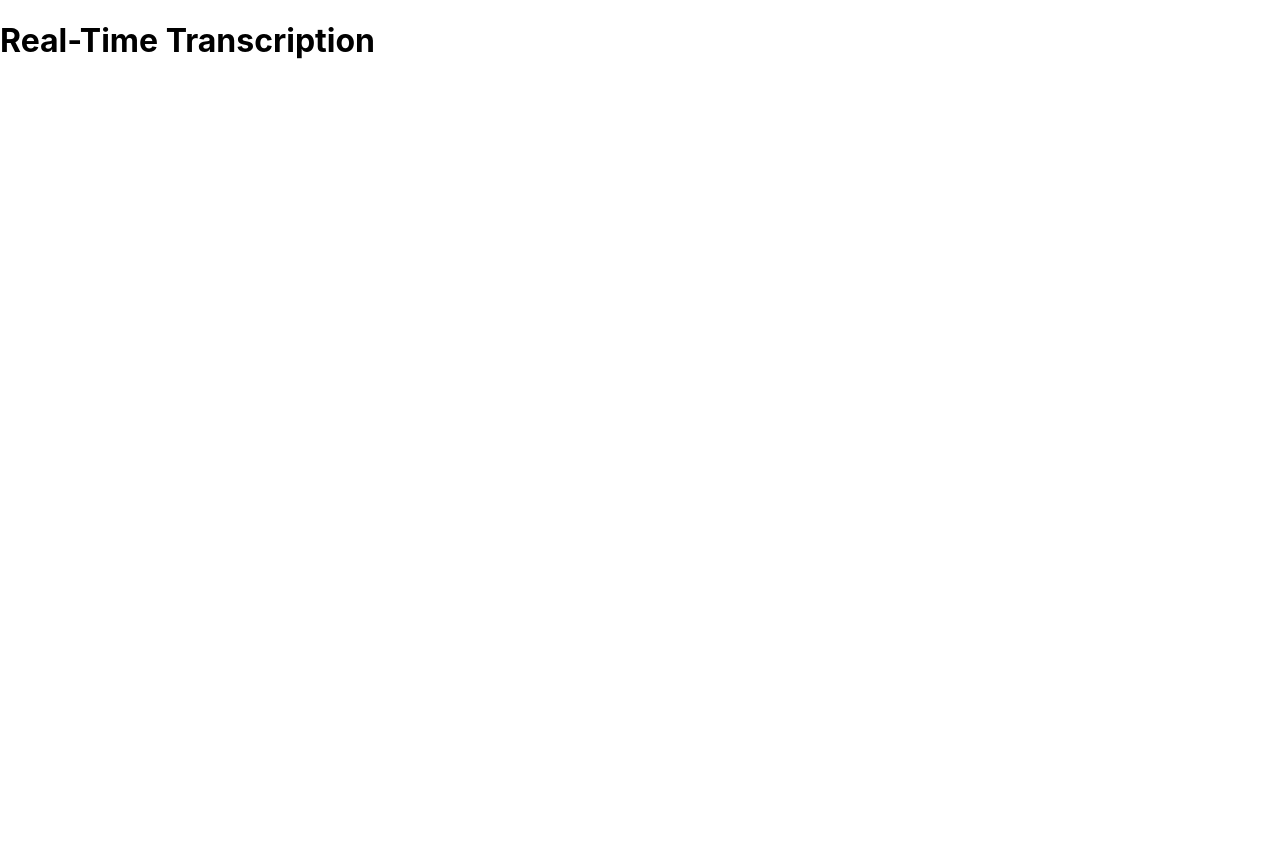
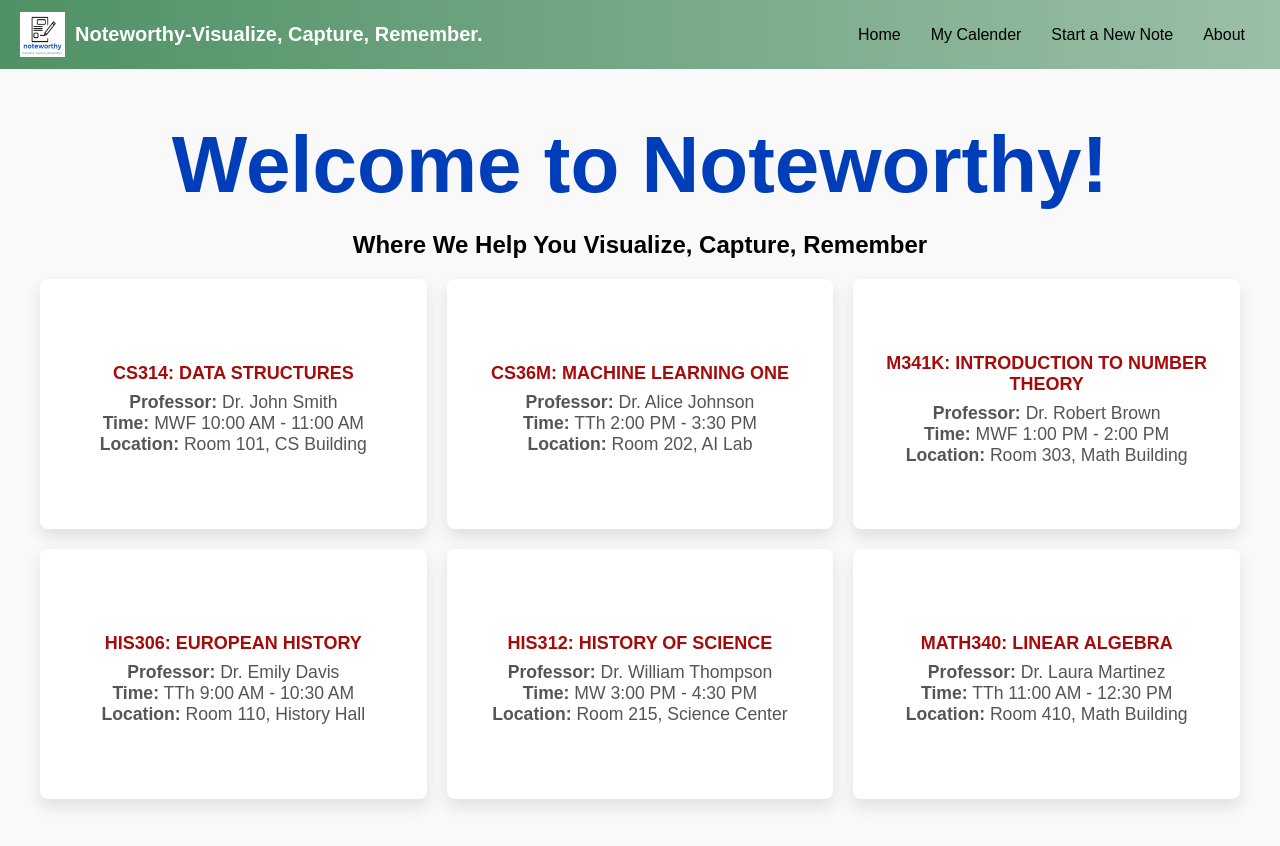
Before and after one commit to arushisharmaa/stanford-tree-hacks-, a React (Create React App) app in the folder frontend/: page / in a window 1280 px wide. Shown: the top 846 px of the page. Before the commit the page ends 800 px from the top, so only its background shows below. Built offline with nearby package versions, Linux system fonts and the light colour scheme; no server answers.

Commit message:
home page and notepage setup

```diff
--- a/frontend/src/App.css
+++ b/frontend/src/App.css
@@ -1,38 +1,62 @@
-.App {
-  text-align: center;
+/* 🌟 Global Styles */
+* {
+  margin: 0;
+  padding: 0;
+  box-sizing: border-box;
+  font-family: "Poppins", sans-serif;
 }
 
-.App-logo {
-  height: 40vmin;
-  pointer-events: none;
+body {
+  background: #f7f8fc;
 }
 
-@media (prefers-reduced-motion: no-preference) {
-  .App-logo {
-    animation: App-logo-spin infinite 20s linear;
-  }
+/* 🏡 Navbar Styling */
+.navbar {
+  display: flex;
+  justify-content: space-between;
+  align-items: center;
+  background: linear-gradient(to right, #4F9165, #9bbfa7);
+  padding: 12px 20px;
+  box-shadow: 0px 4px 8px rgba(0, 0, 0, 0.1);
 }
 
-.App-header {
-  background-color: #282c34;
-  min-height: 100vh;
+/* 🌟 Logo & Text */
+.logo-container {
   display: flex;
-  flex-direction: column;
   align-items: center;
-  justify-content: center;
-  font-size: calc(10px + 2vmin);
-  color: white;
 }
 
-.App-link {
-  color: #61dafb;
+.logo {
+  height: 45px;
+  width: 45px;
+  margin-right: 10px;
 }
 
-@keyframes App-logo-spin {
-  from {
-    transform: rotate(0deg);
-  }
-  to {
-    transform: rotate(360deg);
-  }
+.logo:hover {
+  transform: scale(1.1);
 }
+
+.logo-text {
+  font-size: 20px;
+  font-weight: 600;
+  color: #fff;
+}
+
+.nav-links {
+  display: flex;
+  list-style: none;
+}
+
+.nav-link {
+  text-decoration: none;
+  color: #000000;
+  font-size: 16px;
+  font-weight: 500;
+  margin: 0 15px;
+  transition: all 0.3s ease-in-out;
+}
+
+.nav-link:hover {
+  text-decoration: underline;
+  font-weight: 600;
+}
--- a/frontend/src/App.js
+++ b/frontend/src/App.js
@@ -1,6 +1,10 @@
-// src/App.js
 import React, { useState, useEffect } from 'react';
+import { BrowserRouter as Router, Route, Routes, Link } from 'react-router-dom';
+import WelcomePage from './WelcomePage';
+import StudentView from './StudentView';
 import io from 'socket.io-client';
+import './App.css';  // Import CSS for styling
+import logo from './assets/logo.png';  // Import your logo
 
 const socket = io('http://localhost:9002');
 
@@ -18,10 +22,28 @@ function App() {
   }, []);
 
   return (
-    <div className="App">
-      <h1>Real-Time Transcription</h1>
-      <p>{transcription}</p>
-    </div>
+    <Router>
+      <div className="app-container">
+        <nav className="navbar">
+          <div className="logo-container">
+            <img src={logo} alt="App Logo" className="logo" />
+            <span className="logo-text">Noteworthy-Visualize, Capture, Remember.</span>
+          </div>
+          <ul className="nav-links">
+            <li><Link to="/" className="nav-link">Home</Link></li>
+            <li><Link to="/student-view" className="nav-link">My Calender</Link></li>
+            <li><Link to="/student-view" className="nav-link">Start a New Note</Link></li>
+            <li><Link to="/about" className="nav-link">About</Link></li>
+          </ul>
+        </nav>
+
+        <Routes>
+          <Route path="/" element={<WelcomePage />} />
+          <Route path="/student-view" element={<StudentView />} />
+          {/* Add more routes if needed */}
+        </Routes>
+      </div>
+    </Router>
   );
 }
 
--- /dev/null
+++ b/frontend/src/StudentView.css
@@ -0,0 +1,104 @@
+/* Full-page styling */
+* {
+    margin: 0;
+    padding: 0;
+    box-sizing: border-box;
+  }
+
+  body, html {
+    width: 100%;
+    height: 100%;
+    font-family: Arial, sans-serif;
+    background-color: #f9f9f9;
+  }
+
+  .cornell-container {
+    display: flex;
+    flex-direction: column;
+    height: 100vh;
+    padding: 20px;
+  }
+
+  /* Header Section */
+  .cornell-header {
+    display: flex;
+    justify-content: space-between;
+    align-items: center;
+    background: #0077b6;
+    padding: 15px;
+    border-radius: 8px;
+    margin-bottom: 15px;
+  }
+
+  .header-input {
+    flex: 1;
+    margin: 0 10px;
+    padding: 10px;
+    font-size: 16px;
+    border: none;
+    border-radius: 5px;
+    outline: none;
+  }
+
+  /* Main body layout */
+  .cornell-body {
+    display: flex;
+    flex: 1;
+    gap: 20px;
+  }
+
+  /* Image Carousel (Left Column) */
+  .cornell-left-column {
+    width: 30%;
+    display: flex;
+    flex-direction: column;
+  }
+
+  .carousel-slide {
+    display: flex;
+    justify-content: center;
+    align-items: center;
+  }
+
+  .carousel-image {
+    width: 100%;
+    border-radius: 8px;
+  }
+
+  /* Notes (Right) */
+  .cornell-right-column {
+    width: 70%;
+    display: flex;
+    flex-direction: column;
+  }
+
+  /* Footer section (Summary) */
+  .cornell-footer {
+    height: 20%;
+    margin-top: 10px;
+  }
+
+  h3 {
+    font-size: 18px;
+    margin-bottom: 8px;
+  }
+
+  .cornell-input {
+    flex: 1;
+    width: 100%;
+    padding: 12px;
+    font-size: 16px;
+    border: 1px solid #ccc;
+    border-radius: 5px;
+    resize: none;
+  }
+
+  .cornell-summary {
+    width: 100%;
+    height: 100%;
+    padding: 12px;
+    font-size: 16px;
+    border: 1px solid #ccc;
+    border-radius: 5px;
+    resize: none;
+  }
--- /dev/null
+++ b/frontend/src/StudentView.jsx
@@ -0,0 +1,97 @@
+import React, { useState } from "react";
+import Slider from "react-slick";
+import "slick-carousel/slick/slick.css";
+import "slick-carousel/slick/slick-theme.css";
+import logo from './assets/logo.png';  // Import your logo
+import "./StudentView.css";
+
+const images = [
+  <img src={logo} alt="App Logo" className="logo" />,
+  "https://ibb.co/Pz9mydjv",
+  "https://ibb.co/Pz9mydjv",
+  "https://ibb.co/Pz9mydjv",
+  "https://ibb.co/Pz9mydjv",
+  "https://ibb.co/Pz9mydjv",
+  "https://ibb.co/Pz9mydjv",
+  "https://ibb.co/Pz9mydjv",
+  "https://ibb.co/Pz9mydjv",
+];
+
+const StudentView = () => {
+  const [notes, setNotes] = useState("");
+  const [userName, setUserName] = useState("");
+  const [homework, setLectureTopic] = useState("");
+  const [dueDates, setStudentID] = useState("");
+
+  const settings = {
+    dots: true,
+    infinite: true,
+    speed: 500,
+    slidesToShow: 1,
+    slidesToScroll: 1,
+    autoplay: true,
+    autoplaySpeed: 3000,
+  };
+
+  return (
+    <div className="cornell-container">
+      {/* Header Section */}
+      <div className="cornell-header">
+        <input
+          type="text"
+          className="header-input"
+          placeholder="Enter your name"
+          value={userName}
+          onChange={(e) => setUserName(e.target.value)}
+        />
+        <input
+          type="text"
+          className="header-input"
+          placeholder="Lecture Topic"
+          value={homework}
+          onChange={(e) => setLectureTopic(e.target.value)}
+        />
+        <input
+          type="text"
+          className="header-input"
+          placeholder="Student ID Number"
+          value={dueDates}
+          onChange={(e) => setStudentID(e.target.value)}
+        />
+      </div>
+
+      <div className="cornell-body">
+        {/* Image Carousel (Left Column) */}
+        <div className="cornell-left-column">
+          <h3>Noteworthy AI Images</h3>
+          <Slider {...settings}>
+            {images.map((img, index) => (
+              <div key={index} className="carousel-slide">
+                <img src={img} alt={`Question ${index + 1}`} className="carousel-image" />
+              </div>
+            ))}
+          </Slider>
+        </div>
+
+        {/* Notes Section (Right Column) */}
+        <div className="cornell-right-column">
+          <h3>Notes</h3>
+          <textarea
+            className="cornell-input"
+            placeholder="Write your detailed notes here"
+            value={notes}
+            onChange={(e) => setNotes(e.target.value)}
+          />
+        </div>
+      </div>
+
+      {/* Summary Section (Footer) */}
+      <div className="cornell-footer">
+        <h3>Summary</h3>
+        <textarea className="cornell-summary" placeholder="Write summary here" />
+      </div>
+    </div>
+  );
+};
+
+export default StudentView;
--- /dev/null
+++ b/frontend/src/WelcomePage.css
@@ -0,0 +1,69 @@
+/* WelcomePage.css */
+.welcome-page {
+  display: flex;
+  flex-direction: column;
+  justify-content: center;
+  align-items: center;
+  height: 100vh;  /* Full viewport height */
+  padding: 20px;
+  background-color: #f9f9f9;
+  box-sizing: border-box;
+}
+
+h1 {
+  font-size: 5rem;
+  margin-bottom: 20px;
+  color: #003db8;
+}
+
+h3{
+  font-size: 4rem;
+  margin-bottom: 20px;
+  color: #003db8;
+
+}
+
+h3{
+  font-size: 3rem;
+  margin-bottom: 20px;
+  color: #a50b0b;
+
+}
+
+.card-grid {
+  display: grid;
+  grid-template-columns: repeat(3, 1fr); /* Three columns */
+  gap: 20px;
+  margin: 20px 0;
+  width: 100%; /* Make it take full width */
+  max-width: 1200px; /* Limit the max width */
+  box-sizing: border-box;
+}
+
+.card {
+  background-color: white;
+  padding: 30px;  /* Increased padding */
+  border-radius: 8px;
+  box-shadow: 0 8px 16px rgba(0, 0, 0, 0.1);  /* Stronger shadow for depth */
+  transition: transform 0.3s ease;
+  display: flex;
+  flex-direction: column;
+  justify-content: center;
+  align-items: center;
+  height: 250px;  /* Fixed height to make the cards larger */
+  text-align: center;
+}
+
+.card:hover {
+  transform: scale(1.1);  /* Slightly larger on hover */
+}
+
+h3 {
+  margin: 10px 0;
+  font-size: 1.5rem;  /* Increased font size */
+}
+
+p {
+  font-size: 1.1rem;  /* Increased font size */
+  color: #555;
+}
--- /dev/null
+++ b/frontend/src/WelcomePage.jsx
@@ -0,0 +1,69 @@
+import React from 'react';
+import './WelcomePage.css';
+
+const WelcomePage = () => {
+  const cards = [
+    {
+      title: "CS314: DATA STRUCTURES",
+      description: "This course covers the fundamental data structures and their implementation, focusing on arrays, stacks, queues, linked lists, and trees.",
+      professor: "Dr. John Smith",
+      time: "MWF 10:00 AM - 11:00 AM",
+      location: "Room 101, CS Building"
+    },
+    {
+      title: "CS36M: MACHINE LEARNING ONE",
+      description: "Introduction to machine learning algorithms and techniques, focusing on supervised and unsupervised learning.",
+      professor: "Dr. Alice Johnson",
+      time: "TTh 2:00 PM - 3:30 PM",
+      location: "Room 202, AI Lab"
+    },
+    {
+      title: "M341K: INTRODUCTION TO NUMBER THEORY",
+      description: "An exploration of number theory concepts such as prime numbers, divisibility, and modular arithmetic.",
+      professor: "Dr. Robert Brown",
+      time: "MWF 1:00 PM - 2:00 PM",
+      location: "Room 303, Math Building"
+    },
+    {
+      title: "HIS306: EUROPEAN HISTORY",
+      description: "This course provides an overview of European history from the Middle Ages to the modern era, exploring political, social, and economic transformations.",
+      professor: "Dr. Emily Davis",
+      time: "TTh 9:00 AM - 10:30 AM",
+      location: "Room 110, History Hall"
+    },
+    {
+      title: "HIS312: HISTORY OF SCIENCE",
+      description: "A survey of the history of scientific thought, focusing on key figures, ideas, and developments from ancient to modern science.",
+      professor: "Dr. William Thompson",
+      time: "MW 3:00 PM - 4:30 PM",
+      location: "Room 215, Science Center"
+    },
+    {
+      title: "MATH340: LINEAR ALGEBRA",
+      description: "Covers vector spaces, matrices, determinants, eigenvalues, and eigenvectors, with applications in solving linear systems.",
+      professor: "Dr. Laura Martinez",
+      time: "TTh 11:00 AM - 12:30 PM",
+      location: "Room 410, Math Building"
+    }
+  ];
+
+  return (
+    <div className="welcome-page">
+      <h1>Welcome to Noteworthy!</h1>
+      <h2>Where We Help You Visualize, Capture, Remember</h2>
+      <div className="card-grid">
+        {cards.map((card, index) => (
+          <div key={index} className="card">
+            <h3>{card.title}</h3>
+            {/* <p>{card.description}</p> */}
+            <p><strong>Professor:</strong> {card.professor}</p>
+            <p><strong>Time:</strong> {card.time}</p>
+            <p><strong>Location:</strong> {card.location}</p>
+          </div>
+        ))}
+      </div>
+    </div>
+  );
+};
+
+export default WelcomePage;
```
Also changed, not shown: frontend/src/assets/logo.png (added).
